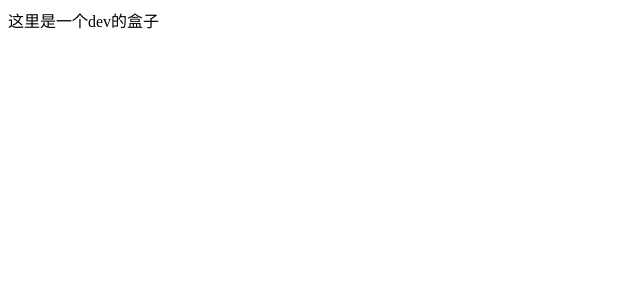
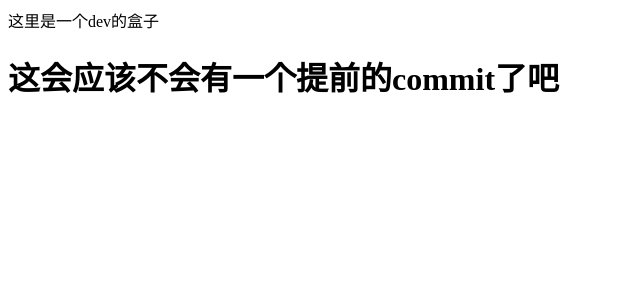
Before and after one commit to maguibing/vite-vue3-app, a Vue app: page /#/develop in a window 1280 px wide. Shown: the top 300 px of the page, without its empty margins (0-640 px from the left). Built offline with nearby package versions, Linux system fonts and the light colour scheme.

Commit message:
测试是否会有 （该分支比 master 提前 1 个提交。）

```diff
--- a/src/components/Develop.vue
+++ b/src/components/Develop.vue
@@ -1,6 +1,7 @@
 <template>
   <div class="dev">
     这里是一个dev的盒子
+    <h1>这会应该不会有一个提前的commit了吧</h1>
   </div>
 </template>
 
```
